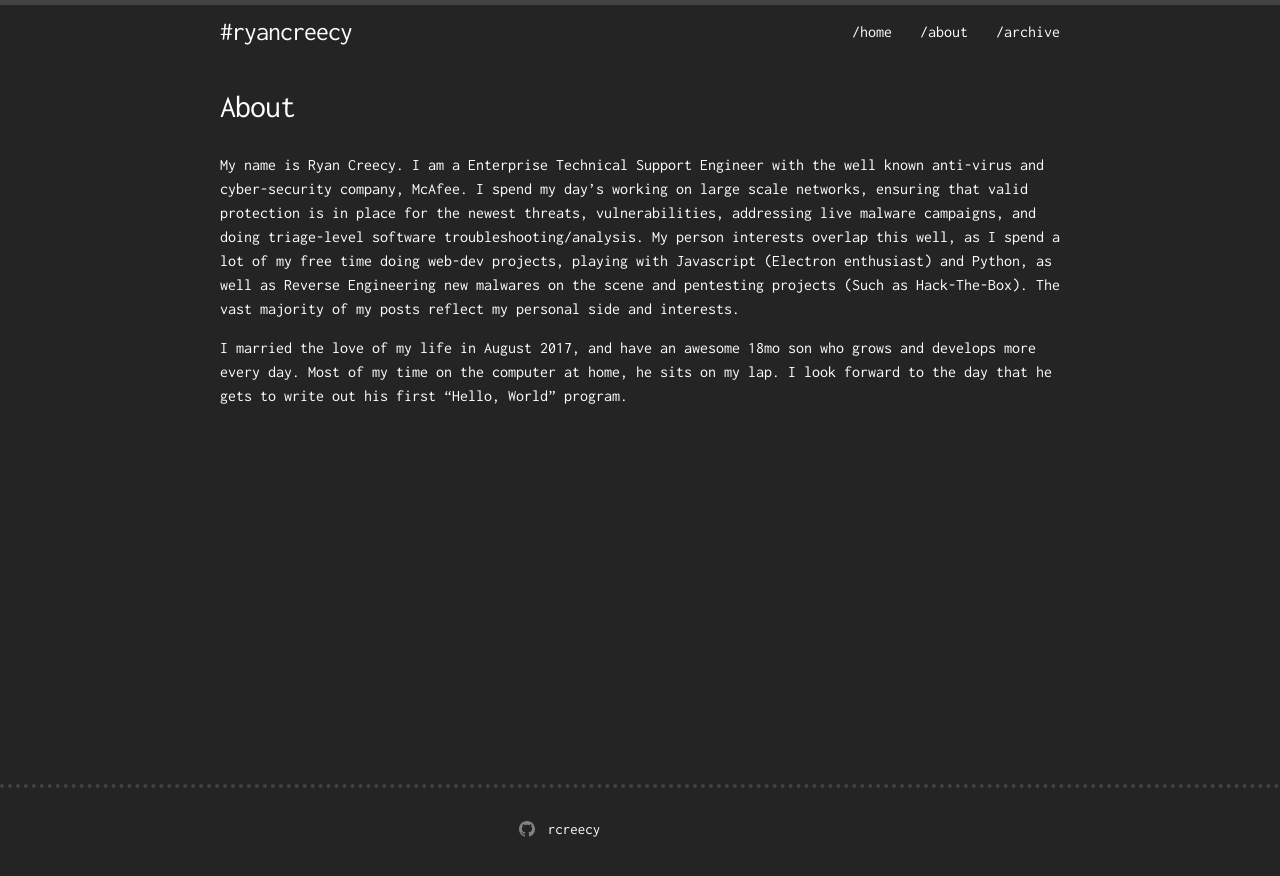
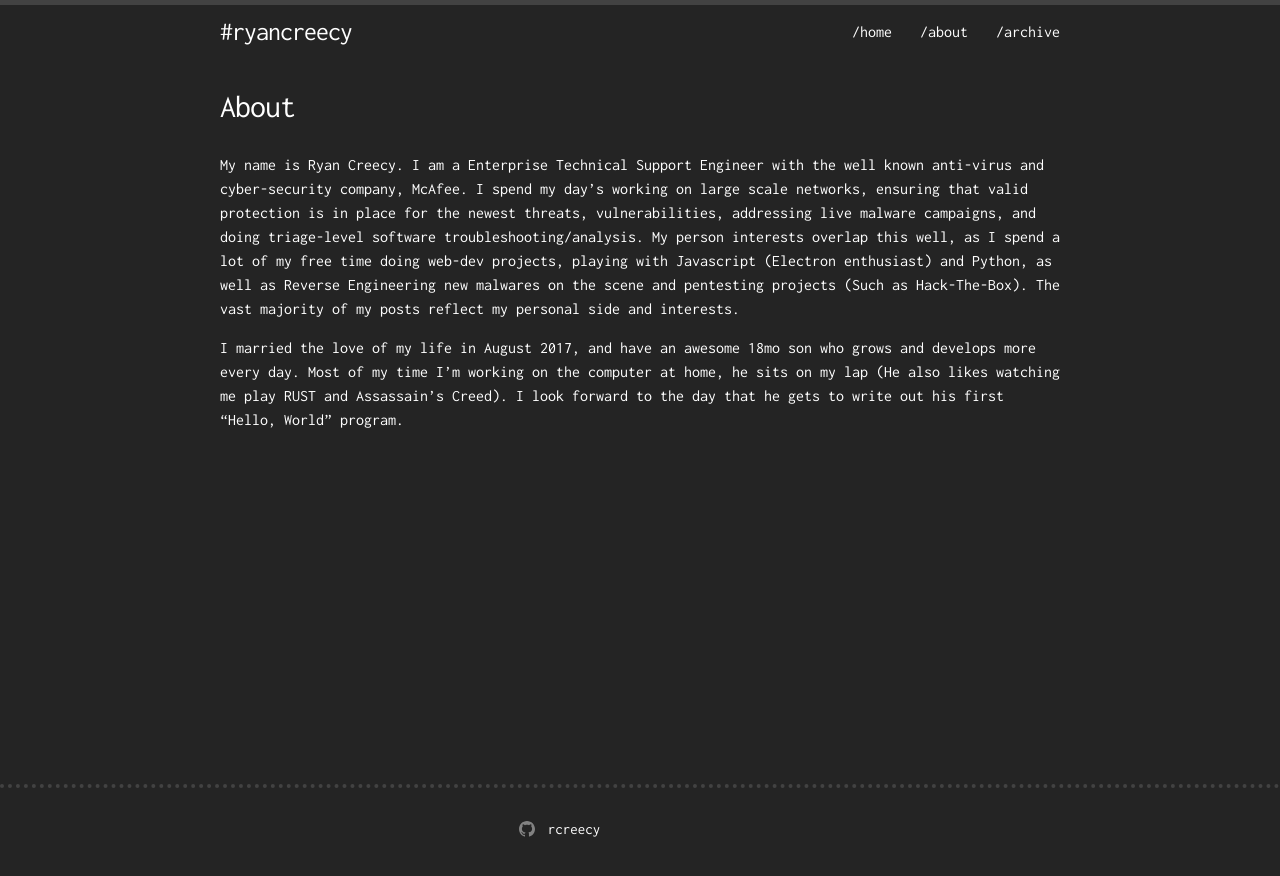
Before and after one commit to rcreecy/ryancreecy, a Jekyll site: the page built from about.md, in a window 1280 px wide. Shown: the top 876 px of the page. Built offline with Jekyll 4.4.1, drawn with Linux system fonts in a browser that asks for light colours.

Commit message:
Updated about

```diff
--- a/about.md
+++ b/about.md
@@ -6,4 +6,4 @@ permalink: /about.html
 
 My name is Ryan Creecy. I am a Enterprise Technical Support Engineer with the well known anti-virus and cyber-security company, McAfee. I spend my day's working on large scale networks, ensuring that valid protection is in place for the newest threats, vulnerabilities, addressing live malware campaigns, and doing triage-level software troubleshooting/analysis. My person interests overlap this well, as I spend a lot of my free time doing web-dev projects, playing with Javascript (Electron enthusiast) and Python, as well as Reverse Engineering new malwares on the scene and pentesting projects (Such as Hack-The-Box). The vast majority of my posts reflect my personal side and interests.
 
-I married the love of my life in August 2017, and have an awesome 18mo son who grows and develops more every day. Most of my time on the computer at home, he sits on my lap. I look forward to the day that he gets to write out his first "Hello, World" program.
+I married the love of my life in August 2017, and have an awesome 18mo son who grows and develops more every day. Most of my time I'm working on the computer at home, he sits on my lap (He also likes watching me play RUST and Assassain's Creed). I look forward to the day that he gets to write out his first "Hello, World" program.
```
